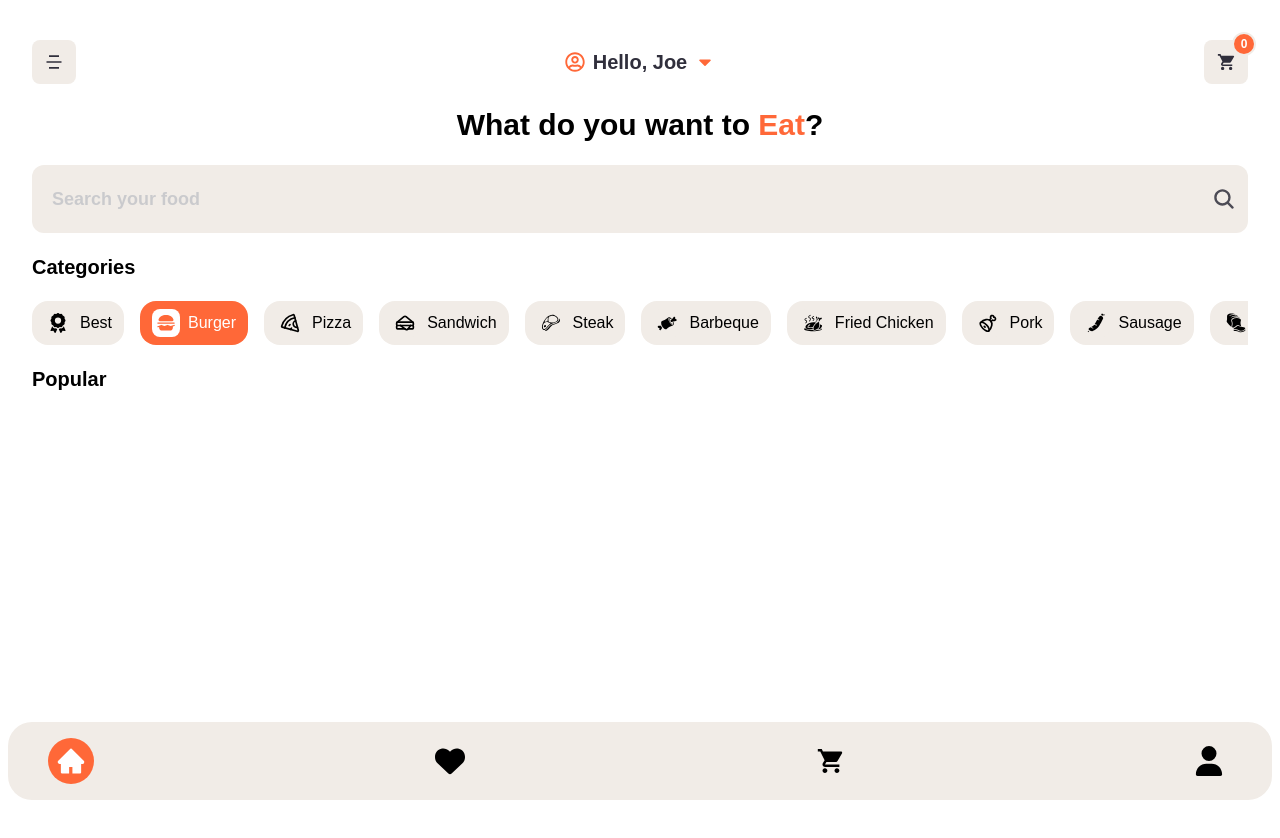
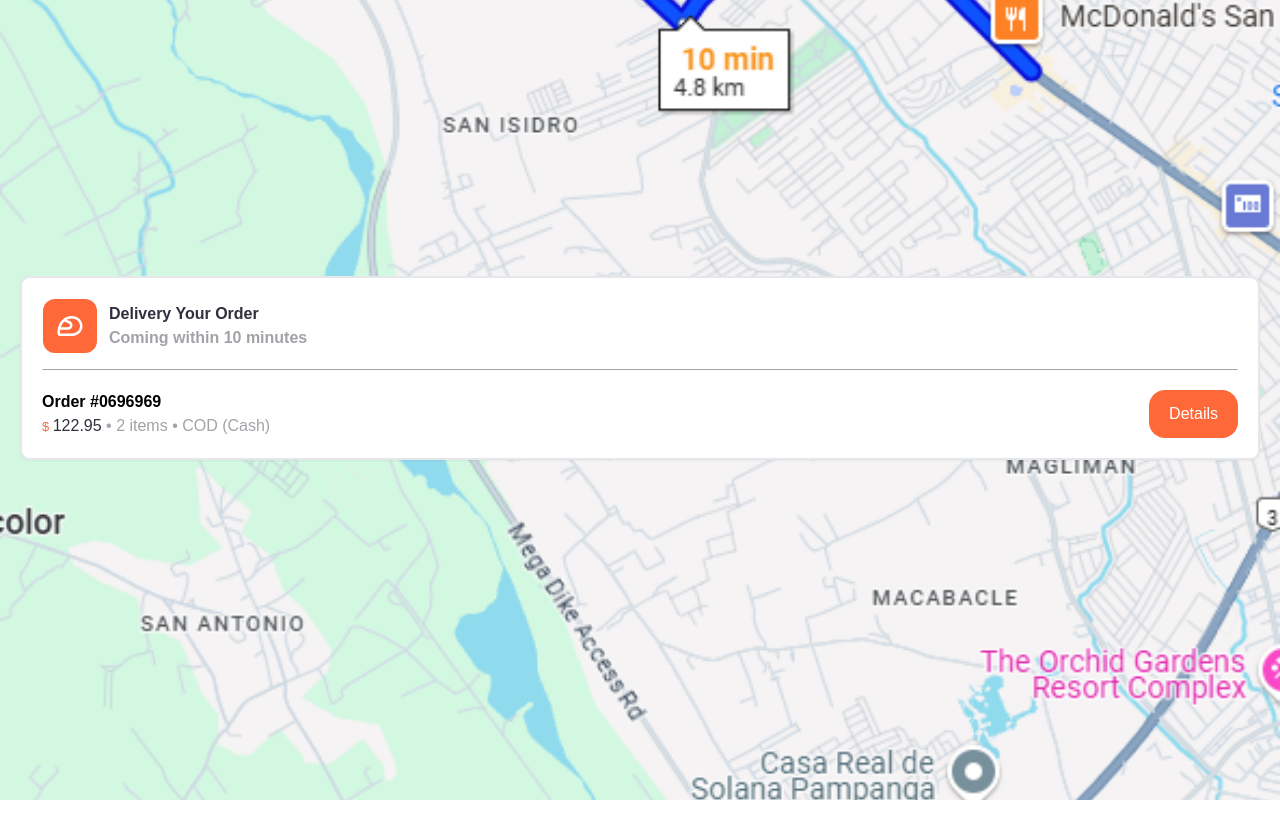
Before and after one commit to alonzojoe/food-delivery, a React (Vite) app: page /delivery in a window 1280 px wide. Before the commit this address led to /home. After the commit the page ends 800 px from the top, so only its background shows below. Built offline with nearby package versions, Linux system fonts and the light colour scheme; no server answers.

Commit message:
stye: create ui ux for Delivery Page

```diff
--- a/src/App.tsx
+++ b/src/App.tsx
@@ -6,6 +6,7 @@ import Home from "@/pages/Home/Home";
 import Meal from "@/pages/Meal/Meal";
 import Cart from "@/pages/Cart/Cart";
 import Favorites from "@/pages/Favorites/Favorites";
+import Delivery from "@/pages/Delivery/Delivery";
 
 const CLIENT_ID =
   "363478011041-t6jslqdj60l5uf76i2januul10n0ta9v.apps.googleusercontent.com";
@@ -23,6 +24,7 @@ function App() {
             <Route path="favorites" element={<Favorites />} />
           </Route>
           <Route path="/meal/:id" element={<Meal />}></Route>
+          <Route path="/delivery" element={<Delivery />} />
           <Route path="*" element={<Navigate to="/home" />} />
         </Routes>
       </BrowserRouter>
--- /dev/null
+++ b/src/pages/Delivery/Delivery.tsx
@@ -0,0 +1,53 @@
+import MapImg from "@/assets/images/maps.png";
+import Card from "@/components/UI/Card";
+import { MdOutlineSportsMotorsports } from "react-icons/md";
+const Delivery = () => {
+  return (
+    <div
+      className="h-dvh w-full relative"
+      style={{
+        backgroundImage: `url(${MapImg})`,
+        objectFit: `cover`,
+        backgroundSize: `cover`,
+        backgroundPosition: `center`,
+        backgroundRepeat: `no-repeat`,
+      }}
+    >
+      <div className="container absolute bottom-80 p-5">
+        <Card>
+          <div className=" bg-white p-5 ro rounded-lg">
+            <div className="flex gap-3 items-center border border-white border-b-textMuted pb-4">
+              <span className="bg-primary rounded-xl p-3">
+                <MdOutlineSportsMotorsports className="text-white text-3xl" />
+              </span>
+              <div>
+                <h3 className="text-textDark font-semibold">
+                  Delivery Your Order
+                </h3>
+                <span className="text-textMuted text-md font-semibold">
+                  Coming within 10 minutes
+                </span>
+              </div>
+            </div>
+            <div className="flex items-center justify-between pt-5">
+              <div>
+                <h4 className="font-semibold">Order #0696969</h4>
+                <span className="text-textDark">
+                  <small className="text-primary">$ </small>122.95{" "}
+                  <span className="text-textMuted text-md">
+                    • 2 items • COD (Cash)
+                  </span>
+                </span>
+              </div>
+              <button className="py-3 px-5 bg-primary rounded-2xl text-white">
+                Details
+              </button>
+            </div>
+          </div>
+        </Card>
+      </div>
+    </div>
+  );
+};
+
+export default Delivery;
```
Also changed, not shown: src/assets/images/maps.png (added).
